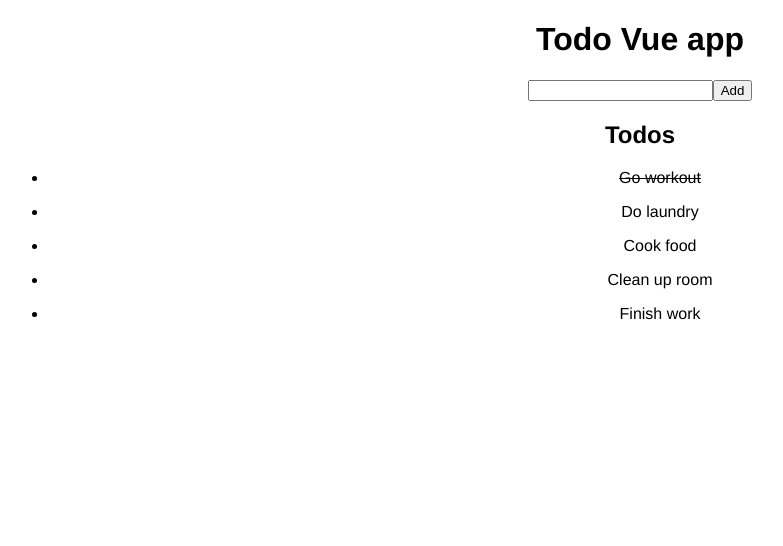
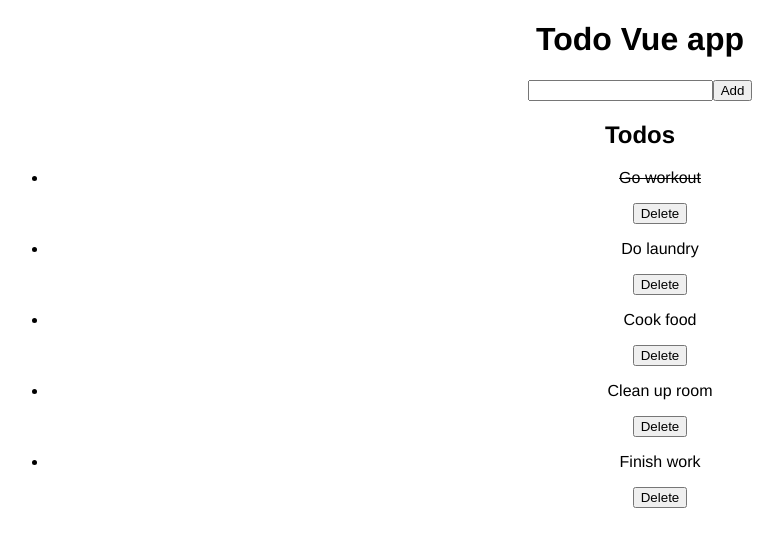
Before and after one commit to popovycholeg/vue-todo, a Vue app: page / in a window 1280 px wide. Shown: the top 546 px of the page, without its empty margins (0-783 px from the left). Built offline with nearby package versions, Linux system fonts and the light colour scheme.

Commit message:
Deleting todo

```diff
--- a/src/App.vue
+++ b/src/App.vue
@@ -2,7 +2,11 @@
   <div id="app">
     <h1>Todo Vue app</h1>
     <AddTodo :todos="todos" v-on:add-todo="addTodo" />
-    <Todos :todos="todos" v-on:mark-comleted="markCompleted" />
+    <Todos
+      :todos="todos"
+      v-on:mark-comleted="markCompleted"
+      v-on:delete-todo="deleteTodo"
+    />
   </div>
 </template>
 
@@ -55,6 +59,9 @@ export default {
         }
       });
     },
+    deleteTodo(todoId) {
+      this.todos = this.todos.filter((todo) => todo.id !== todoId);
+    },
   },
 };
 </script>
--- a/src/components/Todo.vue
+++ b/src/components/Todo.vue
@@ -1,6 +1,7 @@
 <template>
   <div :class="{ completed: todo.completed }">
     <p @click="markComplete">{{ todo.title }}</p>
+    <button @click="$emit('delete-todo', todo.id)">Delete</button>
   </div>
 </template>
 <script>
--- a/src/components/Todos.vue
+++ b/src/components/Todos.vue
@@ -2,10 +2,11 @@
   <div>
     <h2>Todos</h2>
     <ul>
-      <li :key="todo.id" v-for="todo in todos">
+      <li v-for="todo in todos" :key="todo.id">
         <Todo
-          v-bind:todo="todo"
-          v-on:mark-comleted="$emit('mark-comleted', todo.id)"
+          :todo="todo"
+          @mark-comleted="$emit('mark-comleted', todo.id)"
+          @delete-todo="$emit('delete-todo', todo.id)"
         />
       </li>
     </ul>
```
